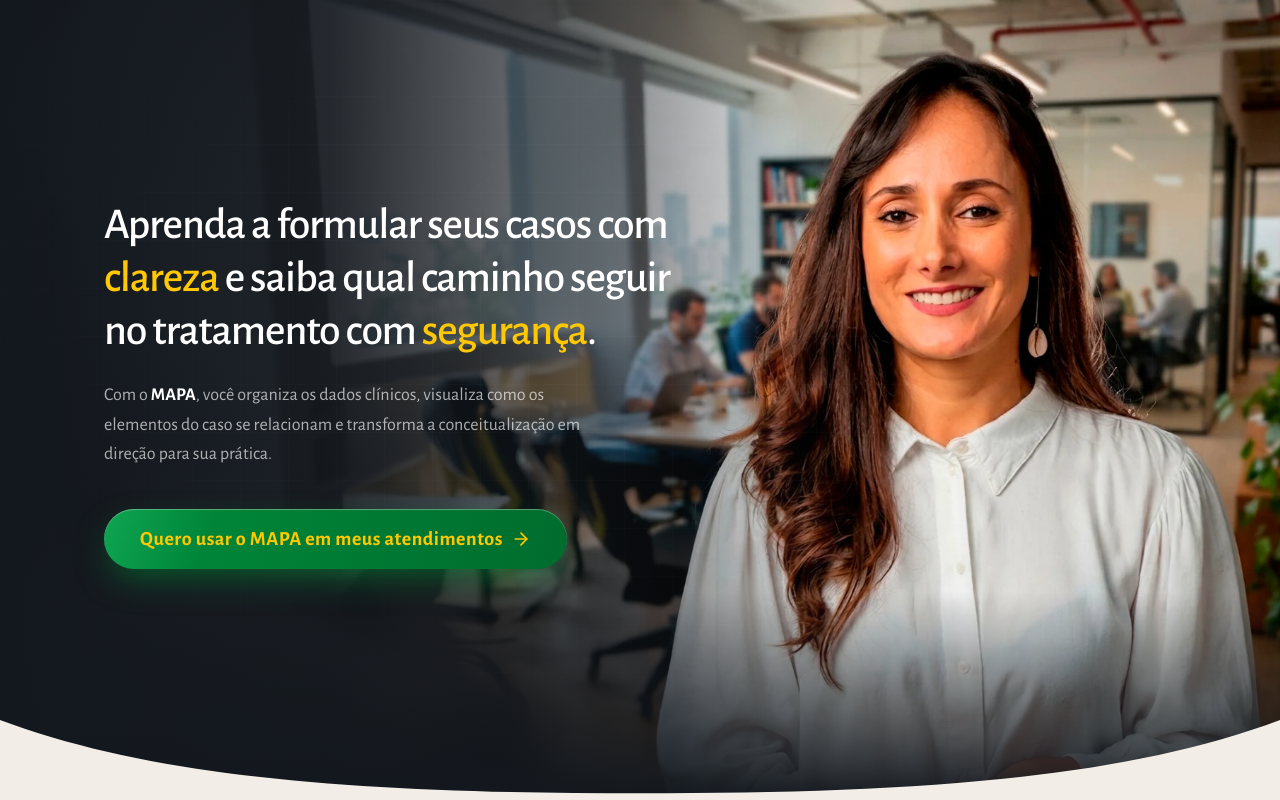
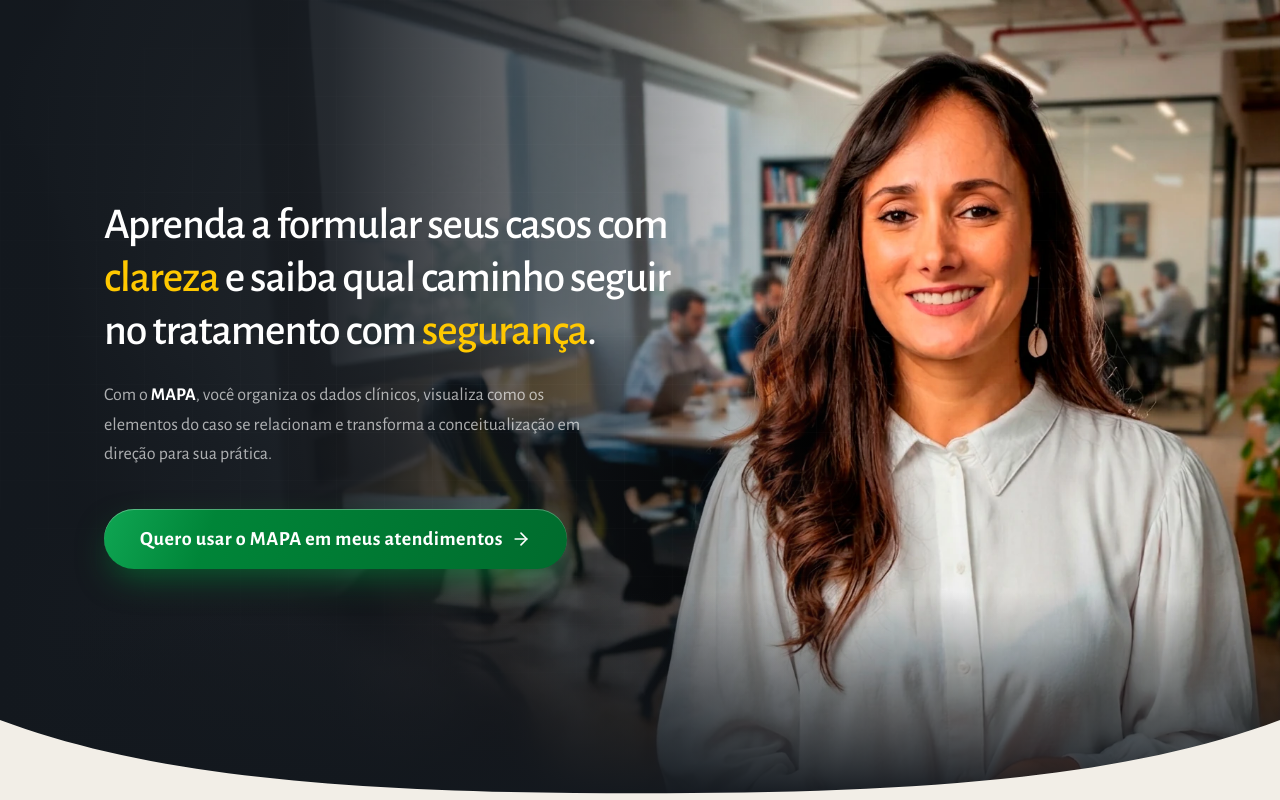
Before and after one commit to intelli-ia/dra-katia-caetano-pg-vendas, a Next.js app: page / in a window 1280 px wide. Shown: the top 800 px of the page. Built offline with nearby package versions, Linux system fonts and the light colour scheme.

Commit message:
style: update gold button variant text color to white

```diff
--- a/src/components/ui/button.tsx
+++ b/src/components/ui/button.tsx
@@ -8,7 +8,7 @@ const buttonVariants = cva(
   {
     variants: {
       variant: {
-        gold: "btn-premium text-[#FFC800] tracking-wide shadow-[inset_0_1px_0_rgba(255,255,255,0.3),0_14px_34px_-8px_rgba(0,133,56,0.65)] hover:-translate-y-0.5 hover:scale-[1.02] hover:shadow-[inset_0_1px_0_rgba(255,255,255,0.35),0_20px_44px_-8px_rgba(0,133,56,0.8)] active:translate-y-0.5 active:scale-100",
+        gold: "btn-premium text-white tracking-wide shadow-[inset_0_1px_0_rgba(255,255,255,0.3),0_14px_34px_-8px_rgba(0,133,56,0.65)] hover:-translate-y-0.5 hover:scale-[1.02] hover:shadow-[inset_0_1px_0_rgba(255,255,255,0.35),0_20px_44px_-8px_rgba(0,133,56,0.8)] active:translate-y-0.5 active:scale-100",
         outline:
           "border-2 border-[#008538] text-[#008538] tracking-wide hover:bg-[#008538] hover:text-[#FFC800] hover:-translate-y-0.5 hover:shadow-[0_10px_28px_-8px_rgba(0,133,56,0.45)] active:translate-y-0.5",
         ghost: "text-[#008538] hover:bg-[#008538]/10 active:translate-y-0.5",
```
